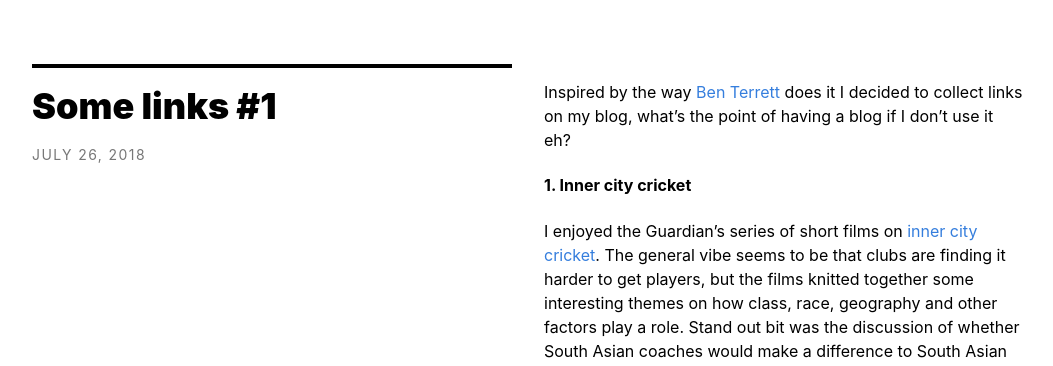
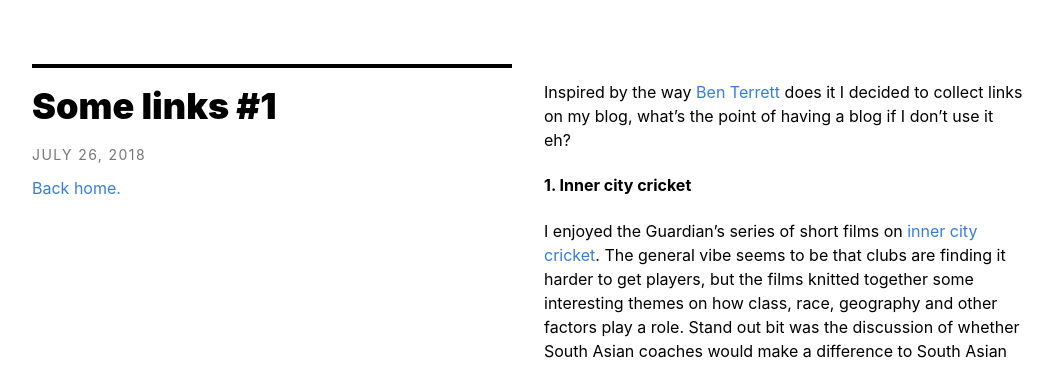
Before and after one commit to kalbir/kalbirsohi.net, a Jekyll site: the page built from _posts/2018-07-26-some-links-1.markdown, in a window 1280 px wide. Shown: the top 366 px of the page, without its empty margins (32-1085 px from the left). Built offline with Jekyll 4.4.1, drawn with Linux system fonts in a browser that asks for light colours.

Commit message:
Add link to homepage

```diff
--- a/_layouts/post.html
+++ b/_layouts/post.html
@@ -8,6 +8,10 @@ layout: default
       {{ page.title }}
     </h1>
     <time class="f6 ttu tracked gray">{{ page.date | date: '%B %-d, %Y' }}</time>
+    <div class="pt3">
+        <a href="/">Back home.</a>
+    </div>
+
   </header>
   <div class="fn fl-ns w-50-ns">
     <div class="f5 lh-copy measure mt0-ns">
```
